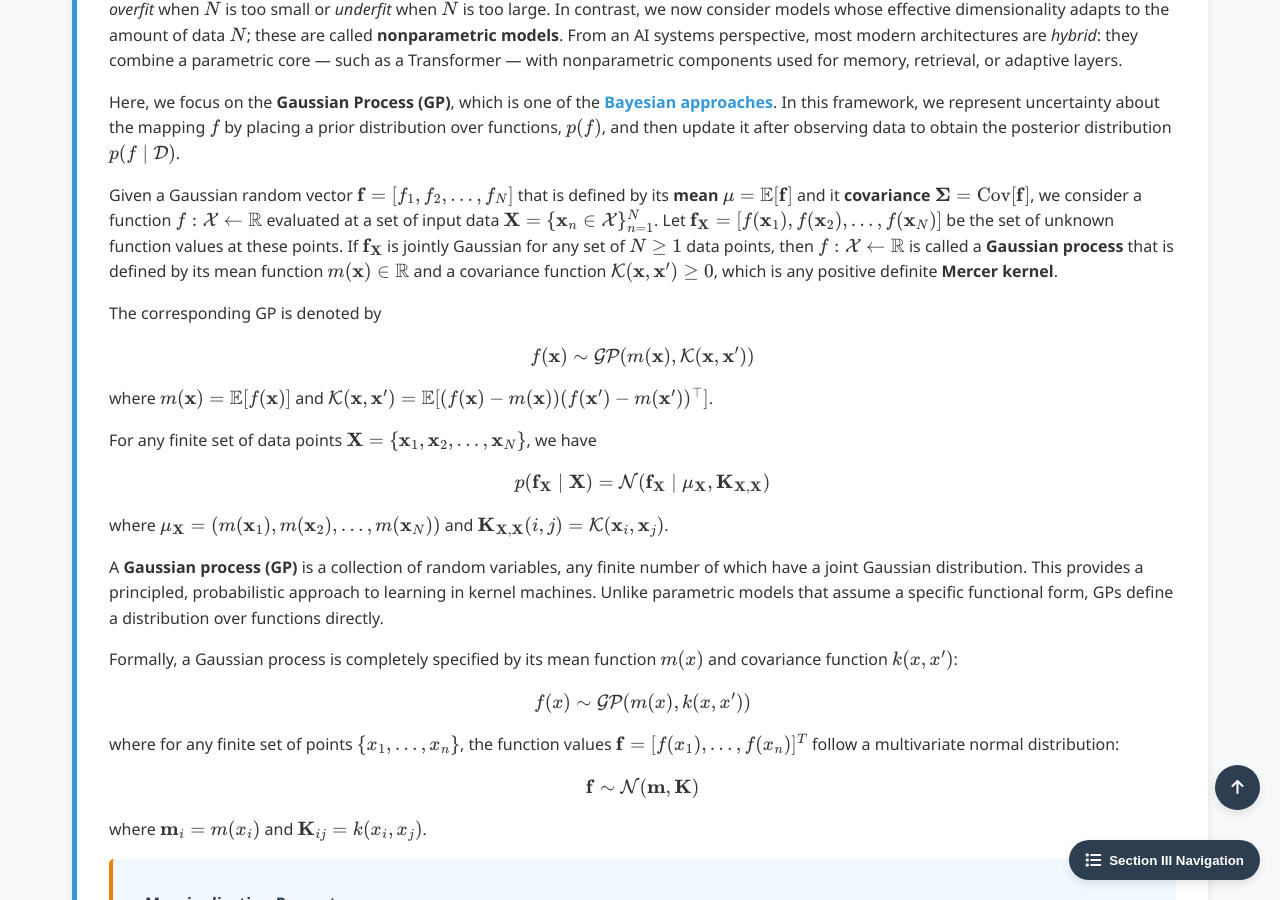
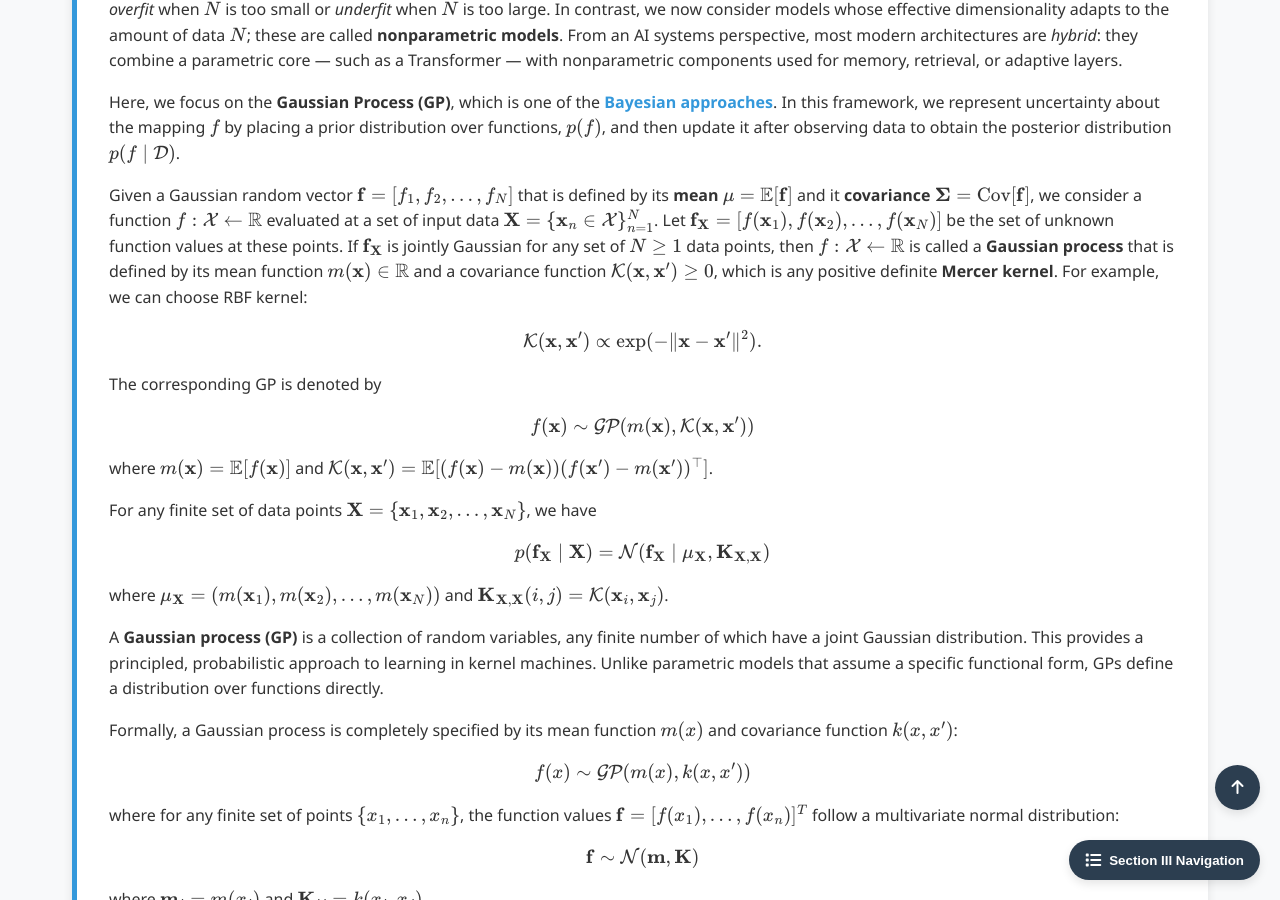
Before and after one commit to Yusukey01/yusukey01.github.io, a Jekyll site: the page built from Mathematics/Probability/gaussian_process.html, in a window 1280 px wide and 900 px high, scrolled down 742 px. Built offline with Jekyll 4.4.1, drawn with Linux system fonts in a browser that asks for light colours.

Commit message:
added Gaussian Process

```diff
--- a/Mathematics/Probability/gaussian_process.html
+++ b/Mathematics/Probability/gaussian_process.html
@@ -131,7 +131,10 @@ uses_python: true
                     unknown function values at these points. If \(\mathbf{f}_{\mathbf{X}}\) is jointly Gaussian for any set of \(N \geq 1\) data points, then
                     \(f: \mathcal{X} \leftarrow \mathbb{R}\) is called a <strong>Gaussian process</strong> that is defined by its mean function
                     \(m(\mathbf{x}) \in \mathbb{R}\) and a covariance function \(\mathcal{K}(\mathbf{x}, \mathbf{x}') \geq 0\), which is any
-                    positive definite <strong>Mercer kernel</strong>.
+                    positive definite <strong>Mercer kernel</strong>. For example, we can choose RBF kernel:
+                    \[
+                    \mathcal{K}(\mathbf{x}, \mathbf{x}') \propto \exp(- \| \mathbf{x} - \mathbf{x}'\|^2).
+                    \]
                 </p>
 
                 <p>
```
